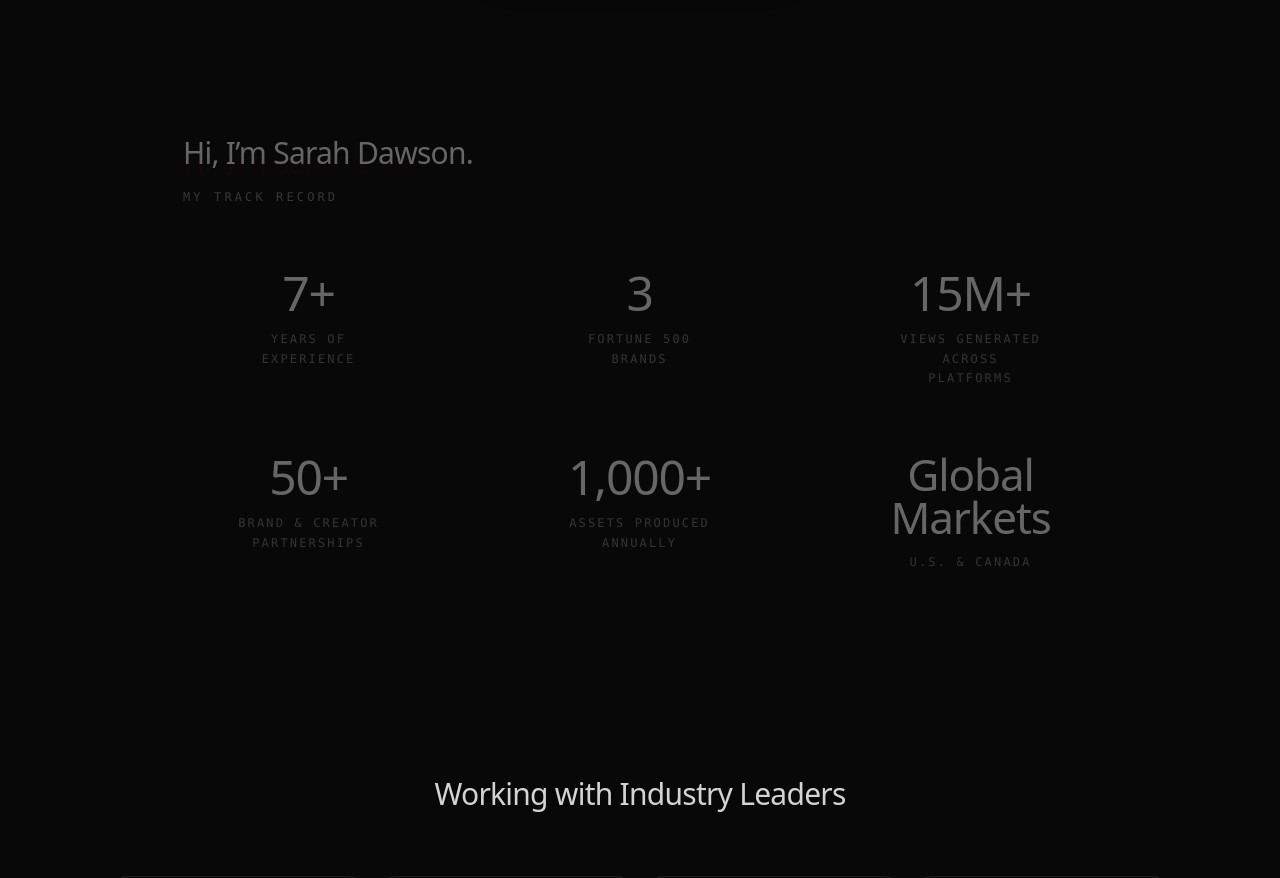
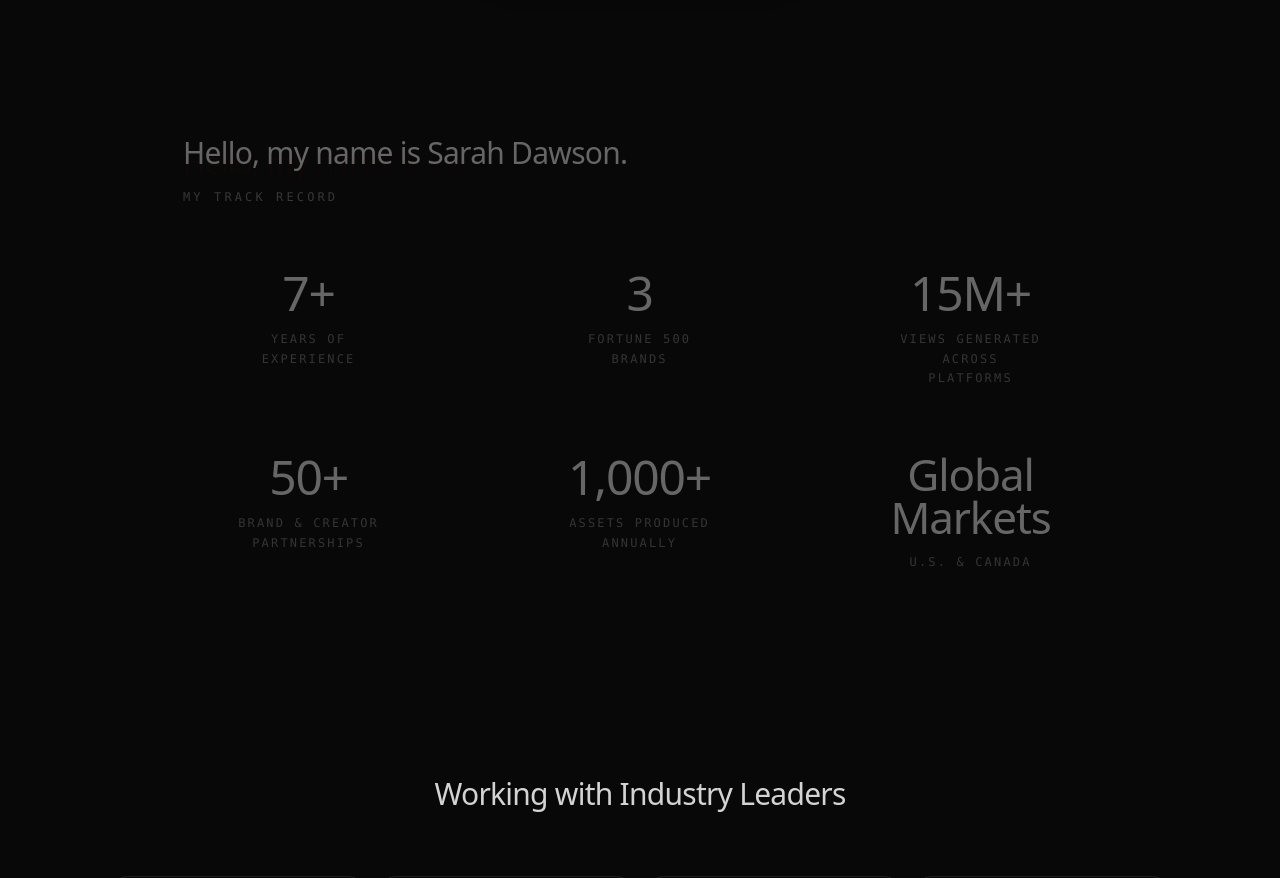
Before and after one commit to sarahsarahsarahX3/Personal-website-, a Next.js app: page / in a window 1280 px wide. Shown: the part 840-1718 px from the top of the page. Built offline with nearby package versions, Linux system fonts and the light colour scheme; a web font is replaced by a local one.

Commit message:
update bio section

```diff
--- a/app/components/home/BioSection.tsx
+++ b/app/components/home/BioSection.tsx
@@ -242,10 +242,10 @@ export function BioSection() {
                   About
                 </h2>
 	                <p
-	                  data-text="Hi, I’m Sarah Dawson."
+	                  data-text="Hello, my name is Sarah Dawson."
 	                  className={`font-display text-3xl md:text-3xl leading-[1.1] tracking-tight text-text-primary ${styles.headline}`}
 	                >
-	                  Hi, I’m Sarah Dawson.
+	                  Hello, my name is Sarah Dawson.
 	                </p>
                 <p
                   data-text="MY TRACK RECORD"
```
